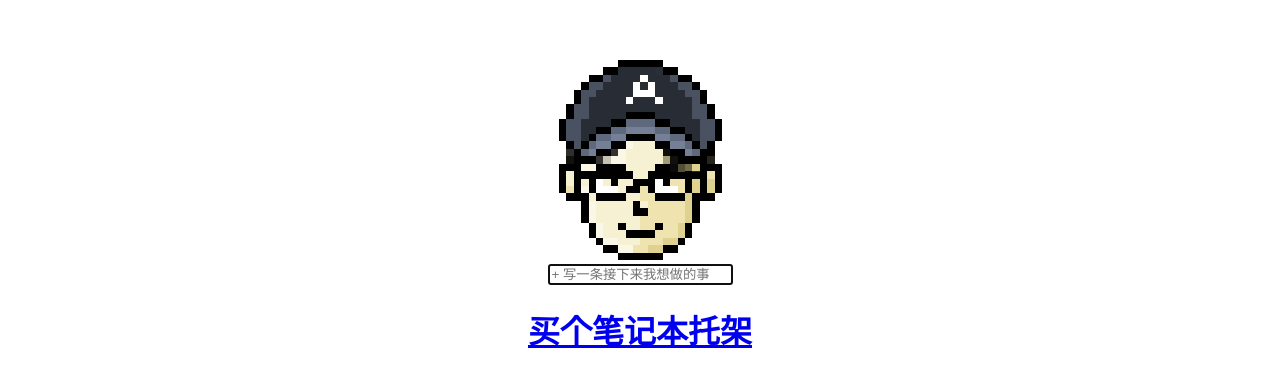
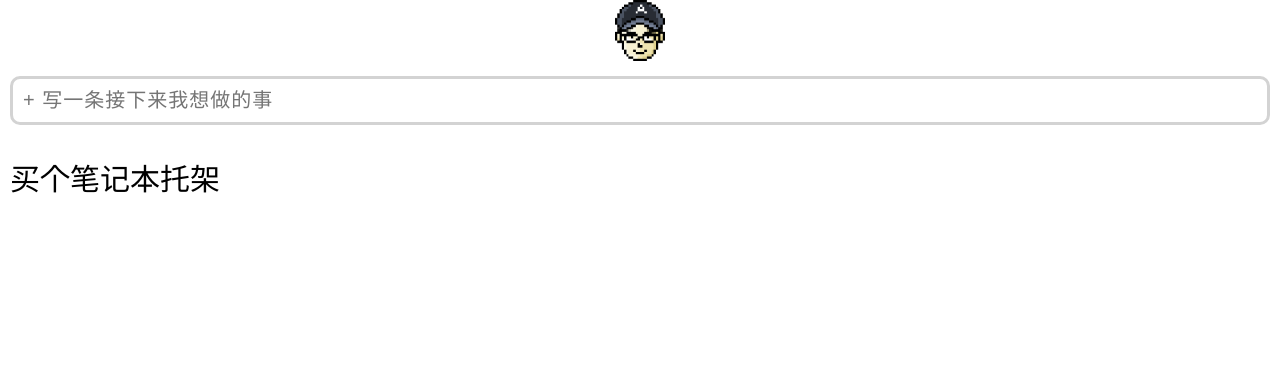
Before and after one commit to bili/endless, a Vue app: page /35D4675A-4A2C-4215-B676-D13081A31DD6 in a window 1280 px wide. Shown: the top 386 px of the page. Built offline with nearby package versions, Linux system fonts and the light colour scheme.

Commit message:
style: 样式

```diff
--- a/package.json
+++ b/package.json
@@ -11,7 +11,8 @@
     "core-js": "^2.6.5",
     "localforage": "^1.7.3",
     "vue": "^2.6.10",
-    "vue-router": "^3.0.6"
+    "vue-router": "^3.0.6",
+    "vuex": "^3.1.1"
   },
   "devDependencies": {
     "@vue/cli-plugin-babel": "^3.7.0",
--- a/src/App.vue
+++ b/src/App.vue
@@ -2,7 +2,7 @@
   <div id="app">
     <div class="avatar">
       <router-link to="/">
-        <img src="./assets/avatar.png" alt="bilipan">
+        <img class="avatar" src="./assets/avatar.png" alt="bilipan">
       </router-link>
     </div>
     <Todos/>
@@ -21,12 +21,19 @@ export default {
 </script>
 
 <style>
-#app {
+html, body {
   font-family: "Avenir", Helvetica, Arial, sans-serif;
   -webkit-font-smoothing: antialiased;
   -moz-osx-font-smoothing: grayscale;
-  text-align: center;
-  color: #2c3e50;
-  margin-top: 60px;
+  font-size: 100px;
+  margin: 0;
+  padding: 0;
+}
+#app {
+  font-size: 0.2rem;
+}
+.avatar {
+  width: 0.5rem;
+  margin: 0 auto;
 }
 </style>
--- a/src/components/Todo.vue
+++ b/src/components/Todo.vue
@@ -1,6 +1,6 @@
 <template>
-  <div>
-      <router-link :to="todo.id">{{ todo.text }}</router-link>
+  <div class="todo" :class="{done:todo.done}">
+    <router-link :to="todo.id">{{ todo.text }}</router-link>
   </div>
 </template>
 
@@ -8,12 +8,27 @@
 export default {
   name: "Todo",
   props: {
-      todo: Object
+    todo: Object
   },
-  computed: {
-  },
+  computed: {}
 };
 </script>
 
 <style scoped>
+.todo a {
+  display: inline-block;
+  color: black;
+  cursor: pointer;
+  text-decoration: none;
+  font-size: 0.2rem;
+  width: 100%;
+  padding: 0 0.1rem;
+}
+.todo:hover {
+  background: lightgoldenrodyellow;
+}
+.todo.done a {
+  text-decoration: line-through;
+  color: lightgrey;
+}
 </style>
--- a/src/components/Todos.vue
+++ b/src/components/Todos.vue
@@ -1,13 +1,13 @@
 <template>
   <div>
-    <div>
+    <div class="input-wrapper">
       <input placeholder="+ 写一条接下来我想做的事" type="text" autofocus @keyup.enter="add">
     </div>
     <div>
-      <router-link :to="'/'+list.cur.pid" v-if="list.cur">
-        <h1>{{list.cur.text}}</h1>
+      <router-link :to="'/'+list.cur.pid" v-if="list.cur" class="title">
+        <div>{{list.cur.text}}</div>
       </router-link>
-      <h1 v-else>Home</h1>
+      <div class="title" v-else>Home</div>
     </div>
     <div>
       <Todo v-for="(item, index) in list.subs" :key="index" :todo="item"/>
@@ -17,7 +17,6 @@
 
 <script>
 import Todo from "./Todo.vue";
-import todos from "./../../public/todos.json";
 export default {
   name: "Todos",
   props: {},
@@ -26,8 +25,7 @@ export default {
   },
   data() {
     return {
-      todos: todos,
-      cur: null
+      todos: this.$store.state.todos
     };
   },
   computed: {
@@ -68,4 +66,32 @@ export default {
 </script>
 
 <style scoped>
+.title {
+  display: inline-block;
+  width: 100%;
+  font-size: 0.3rem;
+  color: black;
+  cursor: pointer;
+  padding: 0.2rem 0.1rem;
+  text-decoration: none;
+}
+.title:hover {
+  background: lightgreen;
+}
+.input-wrapper {
+  width: 100%;
+  padding: 0.1rem;
+  box-sizing: border-box;
+}
+input {
+  padding: 0.1rem;
+  outline: none;
+  font-size: 0.2rem;
+  box-sizing: border-box;
+  width: 100%;
+  border-radius: 0.1rem;
+  border: 0.03rem solid lightgrey;
+  letter-spacing: 0.01rem;
+  background: white;
+}
 </style>
--- a/src/main.js
+++ b/src/main.js
@@ -1,11 +1,12 @@
 import Vue from 'vue'
 import App from './App.vue'
+import router from './router'
+import store from './store'
 
 Vue.config.productionTip = false
 
-import router from './router'
-
 new Vue({
+  store,
   router,
   render: h => h(App),
 }).$mount('#app')
--- /dev/null
+++ b/src/store.js
@@ -0,0 +1,77 @@
+import Vue from 'vue'
+import Vuex from 'vuex'
+
+Vue.use(Vuex)
+
+export default new Vuex.Store({
+  state: {
+    todos: [
+      {
+        "pid": "3CBFE178-1608-433B-8100-2D53BD988725",
+        "id": "743D20E6-7E98-47EA-A8F1-740C0EF5AF10",
+        "text": "移植endless到新的项目",
+        "date": "2019-05-14 10:43:06",
+        "color": "#666",
+        "done": false,
+        "isCollapsed": true
+      },
+      {
+        "pid": "",
+        "id": "35D4675A-4A2C-4215-B676-D13081A31DD6",
+        "text": "买个笔记本托架",
+        "date": "2019-05-14 10:24:39",
+        "color": "#666",
+        "done": false,
+        "isCollapsed": true
+      },
+      {
+        "pid": "FD1B2D42-3251-4A35-A557-97CCD75DBBCD",
+        "id": "3CBFE178-1608-433B-8100-2D53BD988725",
+        "text": "todolist",
+        "date": "2019-05-14 10:13:12",
+        "color": "#666",
+        "done": false,
+        "isCollapsed": true,
+        "desc": "重新命名为endless，意为可以创建无限的todos。"
+      },
+      {
+        "pid": "FD1B2D42-3251-4A35-A557-97CCD75DBBCD",
+        "id": "DDF9FEA8-14B6-480C-A4F3-0C4DF54533EB",
+        "text": "vue课程",
+        "date": "2019-05-14 10:10:15",
+        "color": "#666",
+        "done": false,
+        "isCollapsed": true
+      },
+      {
+        "pid": "FD1B2D42-3251-4A35-A557-97CCD75DBBCD",
+        "id": "5C943D7D-845B-4E21-9820-2E44A1EEAA70",
+        "text": "copy&paste vue plugin",
+        "date": "2019-05-14 10:06:46",
+        "color": "#00c2d1",
+        "done": true,
+        "isCollapsed": true
+      },
+      {
+        "pid": "FD1B2D42-3251-4A35-A557-97CCD75DBBCD",
+        "id": "2D4B9570-C4DF-478B-9A91-4AEC51B87A8C",
+        "text": "docker入门",
+        "date": "2019-05-14 10:04:24",
+        "color": "#666",
+        "done": false
+      },
+      {
+        "pid": "",
+        "id": "FD1B2D42-3251-4A35-A557-97CCD75DBBCD",
+        "text": "一周进阶",
+        "date": "2019-05-14 10:04:09",
+        "color": "#62d8b6",
+        "done": false
+      }
+    ]
+  },
+  mutations: {
+  },
+  actions: {
+  }
+})
```
Also changed, not shown: 1 other file (tests, documents, lock files or other folders).
